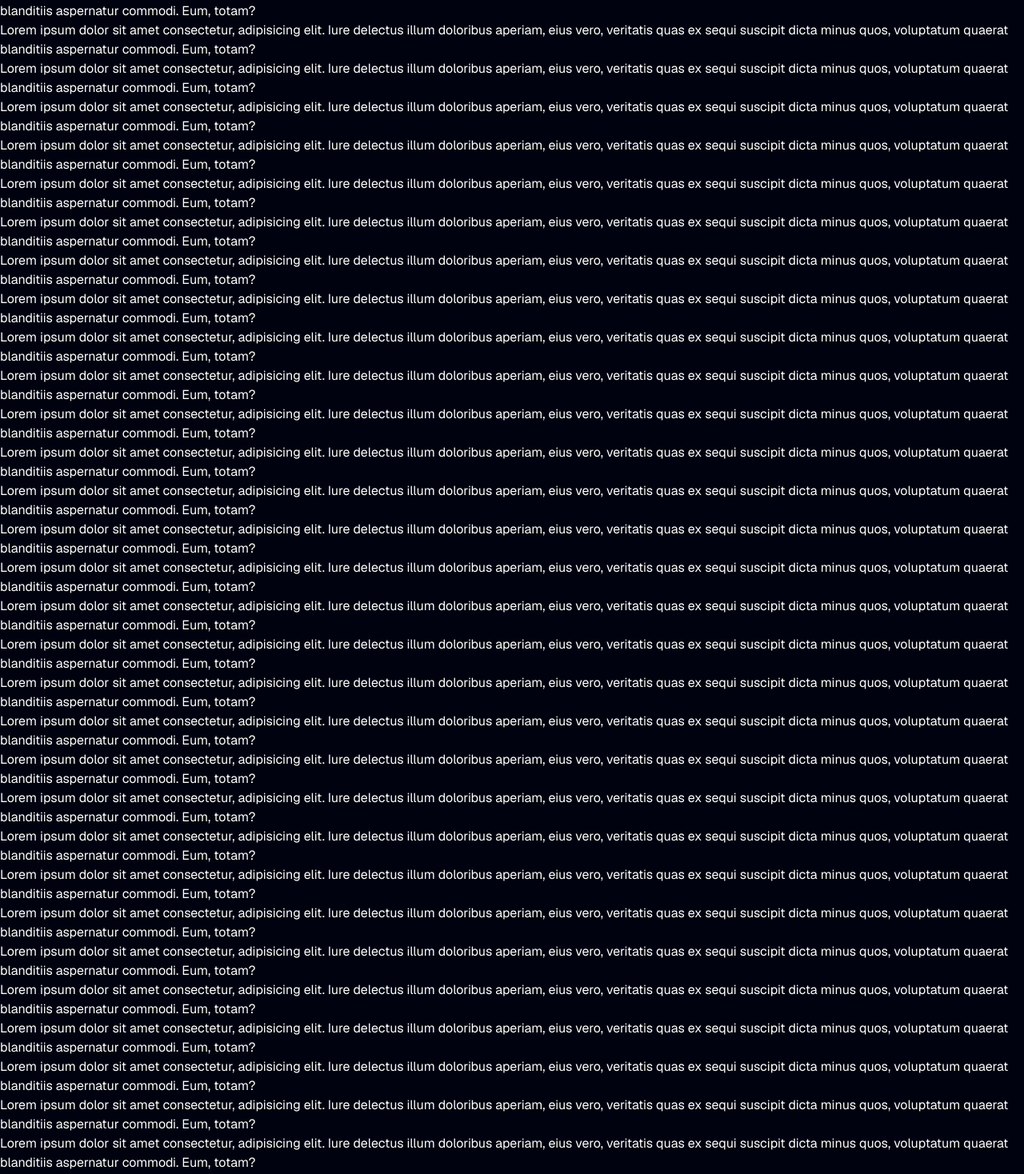
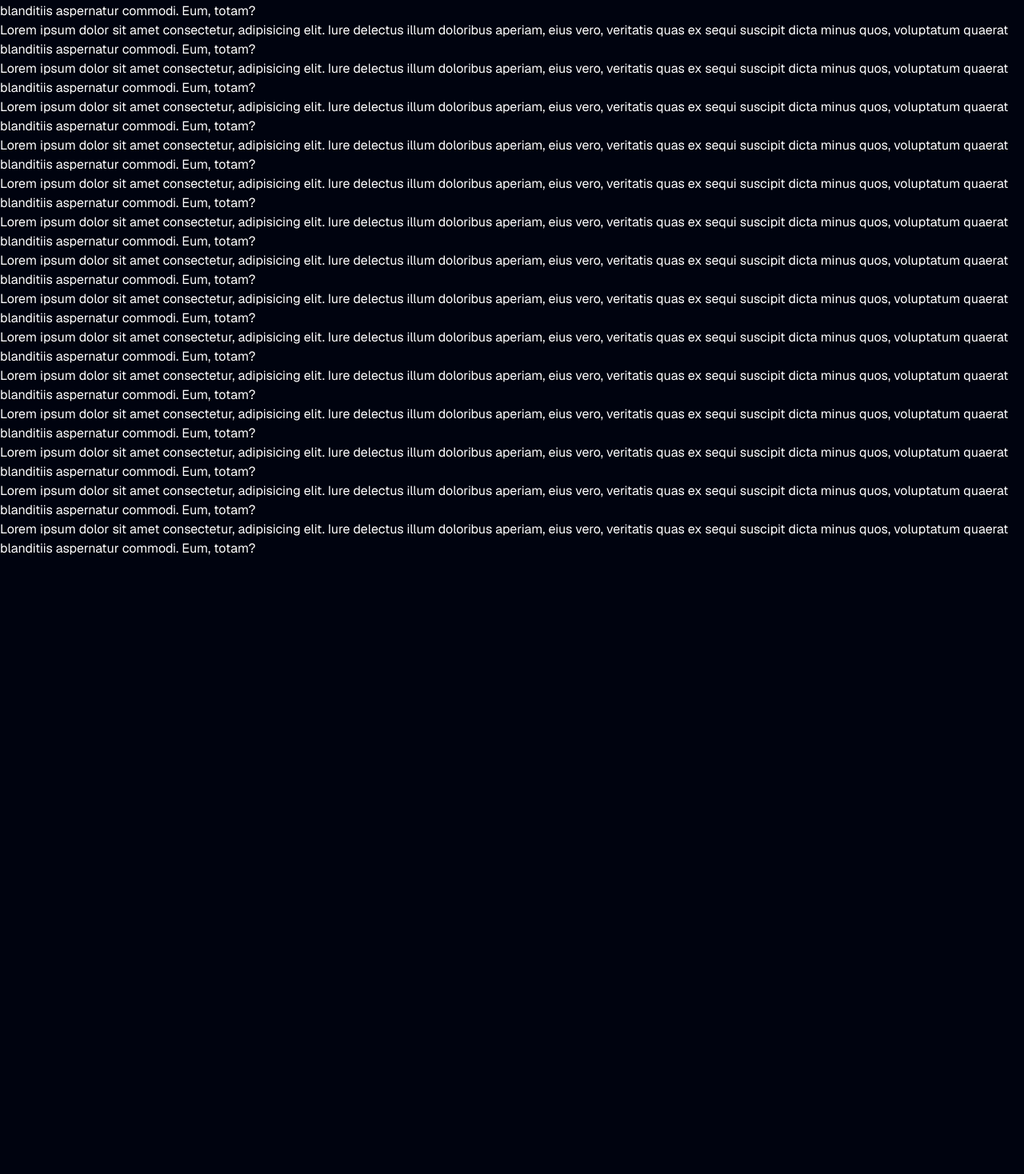
Before and after one commit to muslumdogan01/papyonLab, a Next.js app in the folder papyon/: page / in a window 1280 px wide. Shown: the part 1062-2530 px from the top of the page at 80% size. After the commit the page ends 1760 px from the top, so only its background shows below. Built offline with nearby package versions, Linux system fonts and the light colour scheme.

Commit message:
typeScript bug fix for className function

```diff
--- a/papyon/src/app/page.tsx
+++ b/papyon/src/app/page.tsx
@@ -1,65 +1,139 @@
 import HeaderBackground from "@/components/header/headerBg";
 import HeaderDescription from "@/components/header/headerDesc";
 import Header from "@/components/header/page";
-import Image from "next/image";
 
 export default function Home() {
   return (
     <main className="flex min-h-screen flex-col w-full ">
       <div className="w-full flex flex-col relative min-h-screen">
-        <HeaderBackground/>
-        <div className="container mx-auto text-white relative">
-          <HeaderDescription/>
+        <HeaderBackground />
+        <div className="container mx-auto relative">
+          <HeaderDescription />
           <Header />
         </div>
-
       </div>
-      <div className="text-white">Lorem ipsum dolor sit amet consectetur, adipisicing elit. Iure delectus illum doloribus aperiam, eius vero, veritatis quas ex sequi suscipit dicta minus quos, voluptatum quaerat blanditiis aspernatur commodi. Eum, totam?</div>
-      <div className="text-white">Lorem ipsum dolor sit amet consectetur, adipisicing elit. Iure delectus illum doloribus aperiam, eius vero, veritatis quas ex sequi suscipit dicta minus quos, voluptatum quaerat blanditiis aspernatur commodi. Eum, totam?</div>
-      <div className="text-white">Lorem ipsum dolor sit amet consectetur, adipisicing elit. Iure delectus illum doloribus aperiam, eius vero, veritatis quas ex sequi suscipit dicta minus quos, voluptatum quaerat blanditiis aspernatur commodi. Eum, totam?</div>
-      <div className="text-white">Lorem ipsum dolor sit amet consectetur, adipisicing elit. Iure delectus illum doloribus aperiam, eius vero, veritatis quas ex sequi suscipit dicta minus quos, voluptatum quaerat blanditiis aspernatur commodi. Eum, totam?</div>
-      <div className="text-white">Lorem ipsum dolor sit amet consectetur, adipisicing elit. Iure delectus illum doloribus aperiam, eius vero, veritatis quas ex sequi suscipit dicta minus quos, voluptatum quaerat blanditiis aspernatur commodi. Eum, totam?</div>
-      <div className="text-white">Lorem ipsum dolor sit amet consectetur, adipisicing elit. Iure delectus illum doloribus aperiam, eius vero, veritatis quas ex sequi suscipit dicta minus quos, voluptatum quaerat blanditiis aspernatur commodi. Eum, totam?</div>
-      <div className="text-white">Lorem ipsum dolor sit amet consectetur, adipisicing elit. Iure delectus illum doloribus aperiam, eius vero, veritatis quas ex sequi suscipit dicta minus quos, voluptatum quaerat blanditiis aspernatur commodi. Eum, totam?</div>
-      <div className="text-white">Lorem ipsum dolor sit amet consectetur, adipisicing elit. Iure delectus illum doloribus aperiam, eius vero, veritatis quas ex sequi suscipit dicta minus quos, voluptatum quaerat blanditiis aspernatur commodi. Eum, totam?</div>
-      <div className="text-white">Lorem ipsum dolor sit amet consectetur, adipisicing elit. Iure delectus illum doloribus aperiam, eius vero, veritatis quas ex sequi suscipit dicta minus quos, voluptatum quaerat blanditiis aspernatur commodi. Eum, totam?</div>
-      <div className="text-white">Lorem ipsum dolor sit amet consectetur, adipisicing elit. Iure delectus illum doloribus aperiam, eius vero, veritatis quas ex sequi suscipit dicta minus quos, voluptatum quaerat blanditiis aspernatur commodi. Eum, totam?</div>
-      <div className="text-white">Lorem ipsum dolor sit amet consectetur, adipisicing elit. Iure delectus illum doloribus aperiam, eius vero, veritatis quas ex sequi suscipit dicta minus quos, voluptatum quaerat blanditiis aspernatur commodi. Eum, totam?</div>
-      <div className="text-white">Lorem ipsum dolor sit amet consectetur, adipisicing elit. Iure delectus illum doloribus aperiam, eius vero, veritatis quas ex sequi suscipit dicta minus quos, voluptatum quaerat blanditiis aspernatur commodi. Eum, totam?</div>
-      <div className="text-white">Lorem ipsum dolor sit amet consectetur, adipisicing elit. Iure delectus illum doloribus aperiam, eius vero, veritatis quas ex sequi suscipit dicta minus quos, voluptatum quaerat blanditiis aspernatur commodi. Eum, totam?</div>
-      <div className="text-white">Lorem ipsum dolor sit amet consectetur, adipisicing elit. Iure delectus illum doloribus aperiam, eius vero, veritatis quas ex sequi suscipit dicta minus quos, voluptatum quaerat blanditiis aspernatur commodi. Eum, totam?</div>
-      <div className="text-white">Lorem ipsum dolor sit amet consectetur, adipisicing elit. Iure delectus illum doloribus aperiam, eius vero, veritatis quas ex sequi suscipit dicta minus quos, voluptatum quaerat blanditiis aspernatur commodi. Eum, totam?</div>
-      <div className="text-white">Lorem ipsum dolor sit amet consectetur, adipisicing elit. Iure delectus illum doloribus aperiam, eius vero, veritatis quas ex sequi suscipit dicta minus quos, voluptatum quaerat blanditiis aspernatur commodi. Eum, totam?</div>
-      <div className="text-white">Lorem ipsum dolor sit amet consectetur, adipisicing elit. Iure delectus illum doloribus aperiam, eius vero, veritatis quas ex sequi suscipit dicta minus quos, voluptatum quaerat blanditiis aspernatur commodi. Eum, totam?</div>
-      <div className="text-white">Lorem ipsum dolor sit amet consectetur, adipisicing elit. Iure delectus illum doloribus aperiam, eius vero, veritatis quas ex sequi suscipit dicta minus quos, voluptatum quaerat blanditiis aspernatur commodi. Eum, totam?</div>
-      <div className="text-white">Lorem ipsum dolor sit amet consectetur, adipisicing elit. Iure delectus illum doloribus aperiam, eius vero, veritatis quas ex sequi suscipit dicta minus quos, voluptatum quaerat blanditiis aspernatur commodi. Eum, totam?</div>
-      <div className="text-white">Lorem ipsum dolor sit amet consectetur, adipisicing elit. Iure delectus illum doloribus aperiam, eius vero, veritatis quas ex sequi suscipit dicta minus quos, voluptatum quaerat blanditiis aspernatur commodi. Eum, totam?</div>
-      <div className="text-white">Lorem ipsum dolor sit amet consectetur, adipisicing elit. Iure delectus illum doloribus aperiam, eius vero, veritatis quas ex sequi suscipit dicta minus quos, voluptatum quaerat blanditiis aspernatur commodi. Eum, totam?</div>
-      <div className="text-white">Lorem ipsum dolor sit amet consectetur, adipisicing elit. Iure delectus illum doloribus aperiam, eius vero, veritatis quas ex sequi suscipit dicta minus quos, voluptatum quaerat blanditiis aspernatur commodi. Eum, totam?</div>
-      <div className="text-white">Lorem ipsum dolor sit amet consectetur, adipisicing elit. Iure delectus illum doloribus aperiam, eius vero, veritatis quas ex sequi suscipit dicta minus quos, voluptatum quaerat blanditiis aspernatur commodi. Eum, totam?</div>
-      <div className="text-white">Lorem ipsum dolor sit amet consectetur, adipisicing elit. Iure delectus illum doloribus aperiam, eius vero, veritatis quas ex sequi suscipit dicta minus quos, voluptatum quaerat blanditiis aspernatur commodi. Eum, totam?</div>
-      <div className="text-white">Lorem ipsum dolor sit amet consectetur, adipisicing elit. Iure delectus illum doloribus aperiam, eius vero, veritatis quas ex sequi suscipit dicta minus quos, voluptatum quaerat blanditiis aspernatur commodi. Eum, totam?</div>
-      <div className="text-white">Lorem ipsum dolor sit amet consectetur, adipisicing elit. Iure delectus illum doloribus aperiam, eius vero, veritatis quas ex sequi suscipit dicta minus quos, voluptatum quaerat blanditiis aspernatur commodi. Eum, totam?</div>
-      <div className="text-white">Lorem ipsum dolor sit amet consectetur, adipisicing elit. Iure delectus illum doloribus aperiam, eius vero, veritatis quas ex sequi suscipit dicta minus quos, voluptatum quaerat blanditiis aspernatur commodi. Eum, totam?</div>
-      <div className="text-white">Lorem ipsum dolor sit amet consectetur, adipisicing elit. Iure delectus illum doloribus aperiam, eius vero, veritatis quas ex sequi suscipit dicta minus quos, voluptatum quaerat blanditiis aspernatur commodi. Eum, totam?</div>
-      <div className="text-white">Lorem ipsum dolor sit amet consectetur, adipisicing elit. Iure delectus illum doloribus aperiam, eius vero, veritatis quas ex sequi suscipit dicta minus quos, voluptatum quaerat blanditiis aspernatur commodi. Eum, totam?</div>
-      <div className="text-white">Lorem ipsum dolor sit amet consectetur, adipisicing elit. Iure delectus illum doloribus aperiam, eius vero, veritatis quas ex sequi suscipit dicta minus quos, voluptatum quaerat blanditiis aspernatur commodi. Eum, totam?</div>
-      <div className="text-white">Lorem ipsum dolor sit amet consectetur, adipisicing elit. Iure delectus illum doloribus aperiam, eius vero, veritatis quas ex sequi suscipit dicta minus quos, voluptatum quaerat blanditiis aspernatur commodi. Eum, totam?</div>
-      <div className="text-white">Lorem ipsum dolor sit amet consectetur, adipisicing elit. Iure delectus illum doloribus aperiam, eius vero, veritatis quas ex sequi suscipit dicta minus quos, voluptatum quaerat blanditiis aspernatur commodi. Eum, totam?</div>
-      <div className="text-white">Lorem ipsum dolor sit amet consectetur, adipisicing elit. Iure delectus illum doloribus aperiam, eius vero, veritatis quas ex sequi suscipit dicta minus quos, voluptatum quaerat blanditiis aspernatur commodi. Eum, totam?</div>
-      <div className="text-white">Lorem ipsum dolor sit amet consectetur, adipisicing elit. Iure delectus illum doloribus aperiam, eius vero, veritatis quas ex sequi suscipit dicta minus quos, voluptatum quaerat blanditiis aspernatur commodi. Eum, totam?</div>
-      <div className="text-white">Lorem ipsum dolor sit amet consectetur, adipisicing elit. Iure delectus illum doloribus aperiam, eius vero, veritatis quas ex sequi suscipit dicta minus quos, voluptatum quaerat blanditiis aspernatur commodi. Eum, totam?</div>
-      <div className="text-white">Lorem ipsum dolor sit amet consectetur, adipisicing elit. Iure delectus illum doloribus aperiam, eius vero, veritatis quas ex sequi suscipit dicta minus quos, voluptatum quaerat blanditiis aspernatur commodi. Eum, totam?</div>
-      <div className="text-white">Lorem ipsum dolor sit amet consectetur, adipisicing elit. Iure delectus illum doloribus aperiam, eius vero, veritatis quas ex sequi suscipit dicta minus quos, voluptatum quaerat blanditiis aspernatur commodi. Eum, totam?</div>
-      <div className="text-white">Lorem ipsum dolor sit amet consectetur, adipisicing elit. Iure delectus illum doloribus aperiam, eius vero, veritatis quas ex sequi suscipit dicta minus quos, voluptatum quaerat blanditiis aspernatur commodi. Eum, totam?</div>
-      <div className="text-white">Lorem ipsum dolor sit amet consectetur, adipisicing elit. Iure delectus illum doloribus aperiam, eius vero, veritatis quas ex sequi suscipit dicta minus quos, voluptatum quaerat blanditiis aspernatur commodi. Eum, totam?</div>
-      <div className="text-white">Lorem ipsum dolor sit amet consectetur, adipisicing elit. Iure delectus illum doloribus aperiam, eius vero, veritatis quas ex sequi suscipit dicta minus quos, voluptatum quaerat blanditiis aspernatur commodi. Eum, totam?</div>
-      <div className="text-white">Lorem ipsum dolor sit amet consectetur, adipisicing elit. Iure delectus illum doloribus aperiam, eius vero, veritatis quas ex sequi suscipit dicta minus quos, voluptatum quaerat blanditiis aspernatur commodi. Eum, totam?</div>
-      <div className="text-white">Lorem ipsum dolor sit amet consectetur, adipisicing elit. Iure delectus illum doloribus aperiam, eius vero, veritatis quas ex sequi suscipit dicta minus quos, voluptatum quaerat blanditiis aspernatur commodi. Eum, totam?</div>
-      <div className="text-white">Lorem ipsum dolor sit amet consectetur, adipisicing elit. Iure delectus illum doloribus aperiam, eius vero, veritatis quas ex sequi suscipit dicta minus quos, voluptatum quaerat blanditiis aspernatur commodi. Eum, totam?</div>
-      <div className="text-white">Lorem ipsum dolor sit amet consectetur, adipisicing elit. Iure delectus illum doloribus aperiam, eius vero, veritatis quas ex sequi suscipit dicta minus quos, voluptatum quaerat blanditiis aspernatur commodi. Eum, totam?</div>
-      <div className="text-white">Lorem ipsum dolor sit amet consectetur, adipisicing elit. Iure delectus illum doloribus aperiam, eius vero, veritatis quas ex sequi suscipit dicta minus quos, voluptatum quaerat blanditiis aspernatur commodi. Eum, totam?</div>
-      <div className="text-white">Lorem ipsum dolor sit amet consectetur, adipisicing elit. Iure delectus illum doloribus aperiam, eius vero, veritatis quas ex sequi suscipit dicta minus quos, voluptatum quaerat blanditiis aspernatur commodi. Eum, totam?</div>
+      <div className="container mx-auto">
+        <div className="text-white">
+          Lorem ipsum dolor sit amet consectetur, adipisicing elit. Iure
+          delectus illum doloribus aperiam, eius vero, veritatis quas ex sequi
+          suscipit dicta minus quos, voluptatum quaerat blanditiis aspernatur
+          commodi. Eum, totam?
+        </div>
+        <div className="text-white">
+          Lorem ipsum dolor sit amet consectetur, adipisicing elit. Iure
+          delectus illum doloribus aperiam, eius vero, veritatis quas ex sequi
+          suscipit dicta minus quos, voluptatum quaerat blanditiis aspernatur
+          commodi. Eum, totam?
+        </div>
+        <div className="text-white">
+          Lorem ipsum dolor sit amet consectetur, adipisicing elit. Iure
+          delectus illum doloribus aperiam, eius vero, veritatis quas ex sequi
+          suscipit dicta minus quos, voluptatum quaerat blanditiis aspernatur
+          commodi. Eum, totam?
+        </div>
+        <div className="text-white">
+          Lorem ipsum dolor sit amet consectetur, adipisicing elit. Iure
+          delectus illum doloribus aperiam, eius vero, veritatis quas ex sequi
+          suscipit dicta minus quos, voluptatum quaerat blanditiis aspernatur
+          commodi. Eum, totam?
+        </div>
+        <div className="text-white">
+          Lorem ipsum dolor sit amet consectetur, adipisicing elit. Iure
+          delectus illum doloribus aperiam, eius vero, veritatis quas ex sequi
+          suscipit dicta minus quos, voluptatum quaerat blanditiis aspernatur
+          commodi. Eum, totam?
+        </div>
+        <div className="text-white">
+          Lorem ipsum dolor sit amet consectetur, adipisicing elit. Iure
+          delectus illum doloribus aperiam, eius vero, veritatis quas ex sequi
+          suscipit dicta minus quos, voluptatum quaerat blanditiis aspernatur
+          commodi. Eum, totam?
+        </div>
+        <div className="text-white">
+          Lorem ipsum dolor sit amet consectetur, adipisicing elit. Iure
+          delectus illum doloribus aperiam, eius vero, veritatis quas ex sequi
+          suscipit dicta minus quos, voluptatum quaerat blanditiis aspernatur
+          commodi. Eum, totam?
+        </div>
+        <div className="text-white">
+          Lorem ipsum dolor sit amet consectetur, adipisicing elit. Iure
+          delectus illum doloribus aperiam, eius vero, veritatis quas ex sequi
+          suscipit dicta minus quos, voluptatum quaerat blanditiis aspernatur
+          commodi. Eum, totam?
+        </div>
+        <div className="text-white">
+          Lorem ipsum dolor sit amet consectetur, adipisicing elit. Iure
+          delectus illum doloribus aperiam, eius vero, veritatis quas ex sequi
+          suscipit dicta minus quos, voluptatum quaerat blanditiis aspernatur
+          commodi. Eum, totam?
+        </div>
+        <div className="text-white">
+          Lorem ipsum dolor sit amet consectetur, adipisicing elit. Iure
+          delectus illum doloribus aperiam, eius vero, veritatis quas ex sequi
+          suscipit dicta minus quos, voluptatum quaerat blanditiis aspernatur
+          commodi. Eum, totam?
+        </div>
+        <div className="text-white">
+          Lorem ipsum dolor sit amet consectetur, adipisicing elit. Iure
+          delectus illum doloribus aperiam, eius vero, veritatis quas ex sequi
+          suscipit dicta minus quos, voluptatum quaerat blanditiis aspernatur
+          commodi. Eum, totam?
+        </div>
+        <div className="text-white">
+          Lorem ipsum dolor sit amet consectetur, adipisicing elit. Iure
+          delectus illum doloribus aperiam, eius vero, veritatis quas ex sequi
+          suscipit dicta minus quos, voluptatum quaerat blanditiis aspernatur
+          commodi. Eum, totam?
+        </div>
+        <div className="text-white">
+          Lorem ipsum dolor sit amet consectetur, adipisicing elit. Iure
+          delectus illum doloribus aperiam, eius vero, veritatis quas ex sequi
+          suscipit dicta minus quos, voluptatum quaerat blanditiis aspernatur
+          commodi. Eum, totam?
+        </div>
+        <div className="text-white">
+          Lorem ipsum dolor sit amet consectetur, adipisicing elit. Iure
+          delectus illum doloribus aperiam, eius vero, veritatis quas ex sequi
+          suscipit dicta minus quos, voluptatum quaerat blanditiis aspernatur
+          commodi. Eum, totam?
+        </div>
+        <div className="text-white">
+          Lorem ipsum dolor sit amet consectetur, adipisicing elit. Iure
+          delectus illum doloribus aperiam, eius vero, veritatis quas ex sequi
+          suscipit dicta minus quos, voluptatum quaerat blanditiis aspernatur
+          commodi. Eum, totam?
+        </div>
+        <div className="text-white">
+          Lorem ipsum dolor sit amet consectetur, adipisicing elit. Iure
+          delectus illum doloribus aperiam, eius vero, veritatis quas ex sequi
+          suscipit dicta minus quos, voluptatum quaerat blanditiis aspernatur
+          commodi. Eum, totam?
+        </div>
+        <div className="text-white">
+          Lorem ipsum dolor sit amet consectetur, adipisicing elit. Iure
+          delectus illum doloribus aperiam, eius vero, veritatis quas ex sequi
+          suscipit dicta minus quos, voluptatum quaerat blanditiis aspernatur
+          commodi. Eum, totam?
+        </div>
+        <div className="text-white">
+          Lorem ipsum dolor sit amet consectetur, adipisicing elit. Iure
+          delectus illum doloribus aperiam, eius vero, veritatis quas ex sequi
+          suscipit dicta minus quos, voluptatum quaerat blanditiis aspernatur
+          commodi. Eum, totam?
+        </div>
+        <div className="text-white">
+          Lorem ipsum dolor sit amet consectetur, adipisicing elit. Iure
+          delectus illum doloribus aperiam, eius vero, veritatis quas ex sequi
+          suscipit dicta minus quos, voluptatum quaerat blanditiis aspernatur
+          commodi. Eum, totam?
+        </div>
+        <div className="text-white">
+          Lorem ipsum dolor sit amet consectetur, adipisicing elit. Iure
+          delectus illum doloribus aperiam, eius vero, veritatis quas ex sequi
+          suscipit dicta minus quos, voluptatum quaerat blanditiis aspernatur
+          commodi. Eum, totam?
+        </div>
+      </div>
     </main>
   );
 }
```
Also changed, not shown: papyon/src/components/header/menu.tsx (+6 -4 lines).
